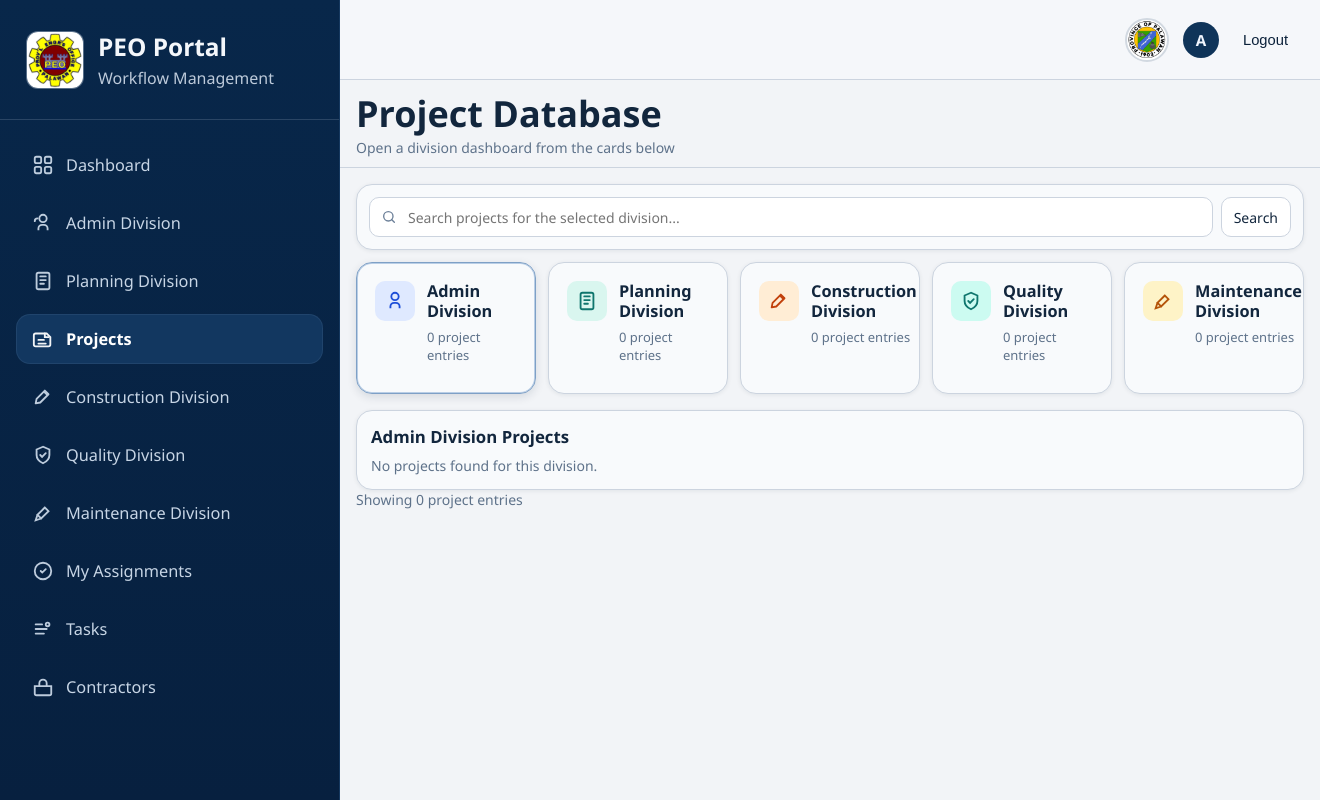
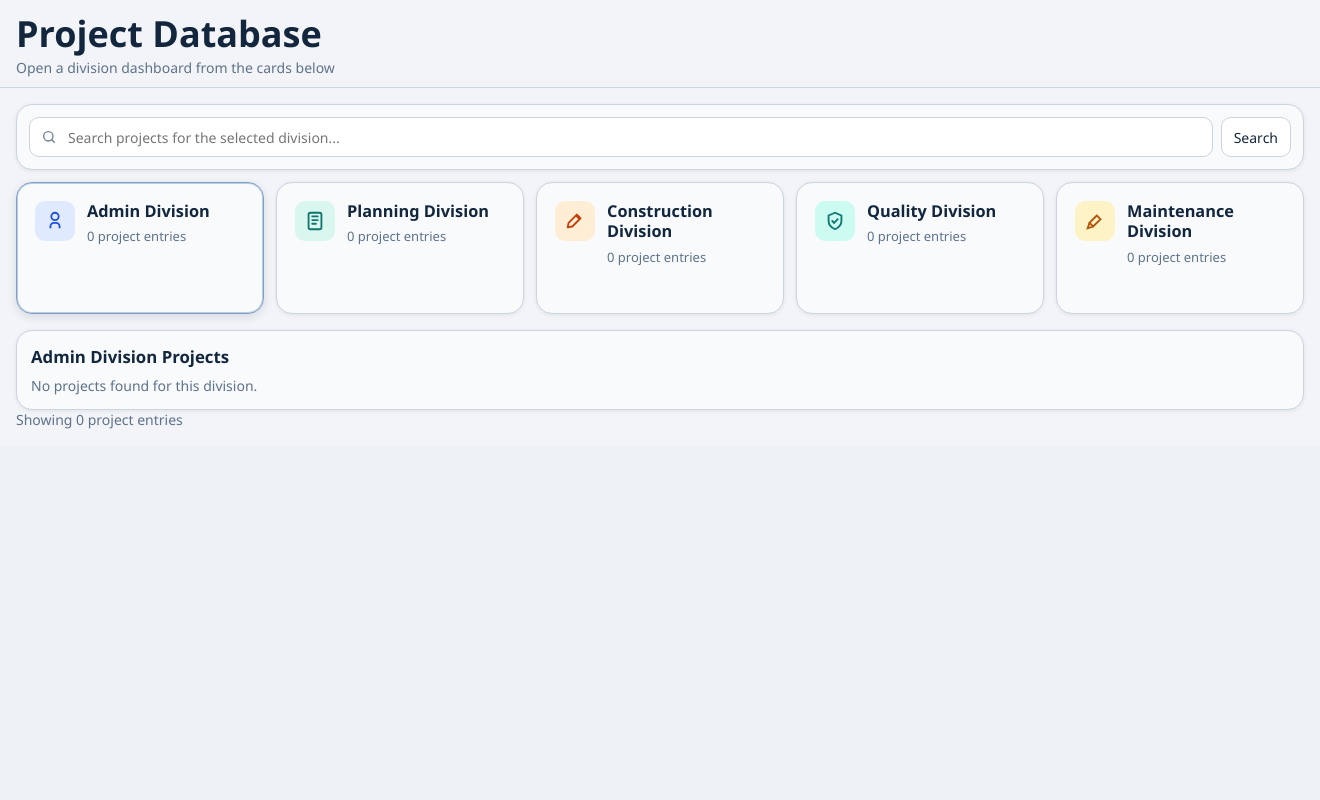
Before and after one commit to takeshii17/PEO-System, a Django app: page /projects/ in a window 1320 px wide. Run offline with Django 5.2, Linux system fonts and the light colour scheme; a user stored in the database is signed in; data that the repository does not hold is empty.

Commit message:
fix the project bug

```diff
--- a/peo_system/main/templates/Projects/projects.html
+++ b/peo_system/main/templates/Projects/projects.html
@@ -29,7 +29,7 @@
         }
 
         .app-shell {
-            display: flex;
+            display: block;
             min-height: 100vh;
         }
 
@@ -38,7 +38,7 @@
             background: linear-gradient(180deg, #08274a 0%, #07203f 100%);
             color: #d5dfeb;
             border-right: 1px solid #15385f;
-            display: flex;
+            display: none;
             flex-direction: column;
         }
 
@@ -117,13 +117,14 @@
         .workspace {
             flex: 1;
             min-width: 0;
+            width: 100%;
             background: #f2f4f7;
         }
 
         .topbar {
             height: 80px;
             border-bottom: 1px solid var(--line);
-            display: flex;
+            display: none;
             align-items: center;
             justify-content: flex-end;
             padding: 0 22px;
```
Also changed, not shown: peo_system/main/Projects/projects.html (+4 -3 lines).
